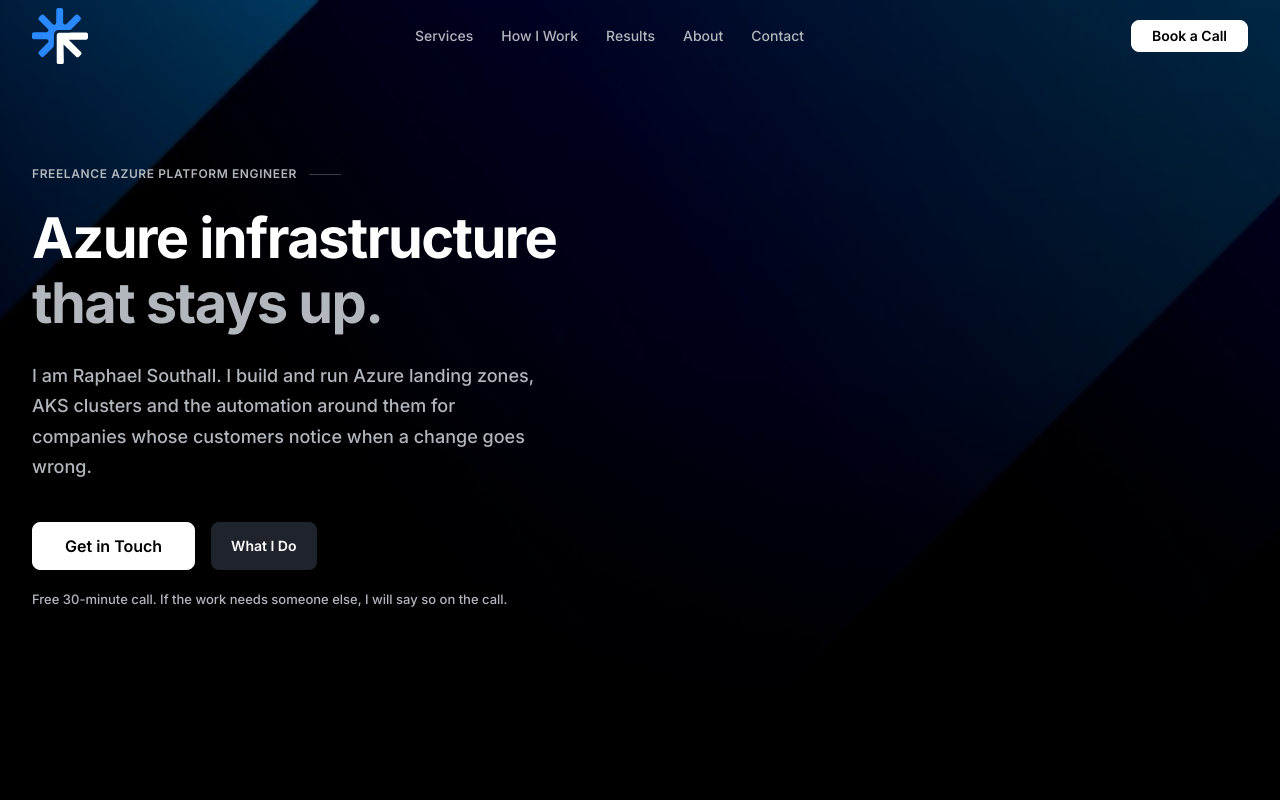
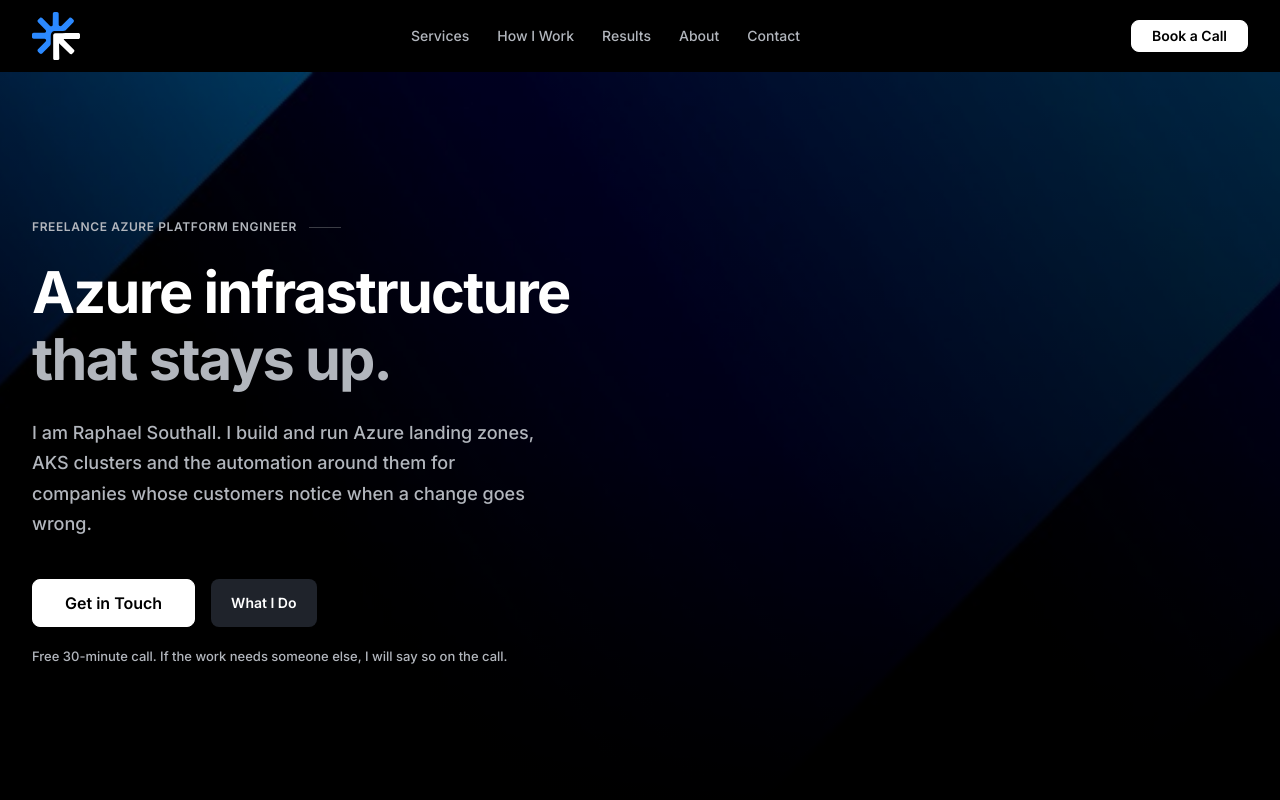
Before and after one commit to raphasouthall/website, a SvelteKit app in the folder it-website/: page / in a window 1280 px wide. Shown: the top 800 px of the page. Built offline with nearby package versions, Linux system fonts and the light colour scheme.

Commit message:
Fix Safari logo overflow in nav; hero fills viewport with fluid type and wider 2xl container

```diff
--- a/it-website/src/lib/Logo.svelte
+++ b/it-website/src/lib/Logo.svelte
@@ -1,6 +1,6 @@
-<a href="/" class="flex select-none items-center justify-center size-full">
+<a href="/" class="flex select-none items-center justify-center w-full aspect-square">
 	<svg
-		class="fill-primary hover:fill-secondary transition-colors duration-300 h-fit"
+		class="fill-primary hover:fill-secondary transition-colors duration-300 w-full h-full block"
 		viewBox="0 0 190 190"
 		preserveAspectRatio="xMidYMax meet"
 		version="1.1"
--- a/it-website/src/routes/+layout.svelte
+++ b/it-website/src/routes/+layout.svelte
@@ -69,14 +69,12 @@
 	<!-- ── Nav ──────────────────────────────────────────── -->
 	<nav
 		aria-label="Primary navigation"
-		class="fixed top-0 left-0 right-0 z-50 transition-colors duration-300 border-b
-		       {scrolled
-			? 'bg-base-100/90 backdrop-blur-md border-base-300/40'
-			: 'bg-base-100/90 backdrop-blur-md border-transparent md:bg-transparent md:backdrop-blur-none'}"
+		class="fixed top-0 left-0 right-0 z-50 h-16 md:h-18 border-b transition-colors duration-300 bg-base-100/90 backdrop-blur-md
+		       {scrolled ? 'border-base-300/40' : 'border-transparent'}"
 	>
-		<div class="max-w-7xl mx-auto px-4 md:px-8 flex items-center justify-between h-16 md:h-18">
+		<div class="max-w-7xl mx-auto px-4 md:px-8 flex items-center justify-between h-full">
 			<!-- Logo -->
-			<div class="w-12 md:w-14">
+			<div class="w-10 h-10 md:w-12 md:h-12 shrink-0">
 				<Logo />
 			</div>
 
@@ -168,7 +166,7 @@
 			<div class="grid grid-cols-1 md:grid-cols-3 gap-10">
 				<!-- Brand -->
 				<div>
-					<div class="w-14 mb-4 opacity-90">
+					<div class="w-14 h-14 mb-4 opacity-90">
 						<Logo />
 					</div>
 					<p class="text-sm text-neutral-content/60 leading-relaxed max-w-xs">
--- a/it-website/src/routes/+page.svelte
+++ b/it-website/src/routes/+page.svelte
@@ -57,7 +57,7 @@
      ═══════════════════════════════════════════════════════════════ -->
 <section
 	id="hero"
-	class="relative bg-base-100 text-base-content overflow-hidden"
+	class="relative bg-base-100 text-base-content overflow-hidden flex items-center min-h-[calc(100dvh-4rem)] mt-16 md:mt-18"
 >
 	<!-- Background image + fade to canvas -->
 	<div
@@ -66,7 +66,7 @@
 	></div>
 	<div class="absolute inset-0 bg-gradient-to-b from-black/30 via-black/50 to-black"></div>
 
-	<div class="relative max-w-7xl mx-auto px-4 md:px-8 pt-32 md:pt-40 pb-20 md:pb-28 w-full">
+	<div class="relative max-w-7xl 2xl:max-w-[1536px] mx-auto px-4 md:px-8 py-16 md:py-24 w-full">
 		<div class="grid grid-cols-1 lg:grid-cols-2 gap-12 lg:gap-16 items-center">
 			<!-- Text -->
 			<div>
@@ -80,7 +80,7 @@
 				</div>
 
 				<h1
-					class="hero-animate-delay-1 text-4xl md:text-5xl lg:text-[2.75rem] xl:text-[3.5rem] font-bold tracking-[-1.6px] leading-[1.17] mb-6"
+					class="hero-animate-delay-1 text-[clamp(2.25rem,4.5vw,3.75rem)] 2xl:text-[4.5rem] font-bold tracking-[-0.03em] leading-[1.17] mb-6"
 				>
 					Azure infrastructure<br />
 					<span class="text-ink-muted">that stays up.</span>
```
